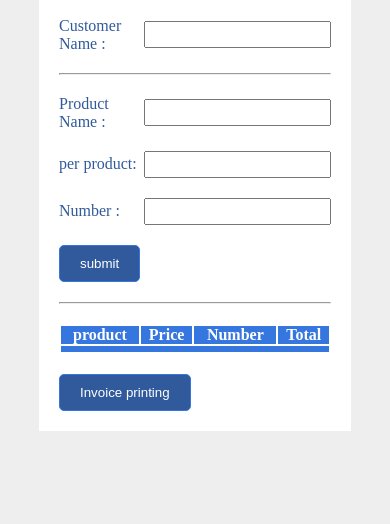
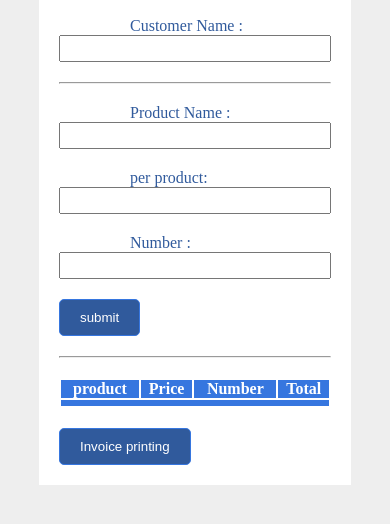
Before and after one commit to mehrganakbari/InvoiceCreationWebApp, a plain HTML site: page index.html in a window 390 px wide. Shown: the part 158-682 px from the top of the page. Drawn offline with Linux system fonts and the light colour scheme.

Commit message:
template responsived

```diff
--- a/src/style/style.css
+++ b/src/style/style.css
@@ -101,3 +101,17 @@ tfoot #sum{
     text-align: right;
     margin-right: 15px;
 }
+
+@media only screen and (max-width:420px) {
+    .group {
+        flex-direction: column;
+    }
+
+    #customerName,
+    #productName,
+    #productPrice,
+    #productQTY {
+        width: 100%;
+        padding: 4px;
+    }
+}
```
